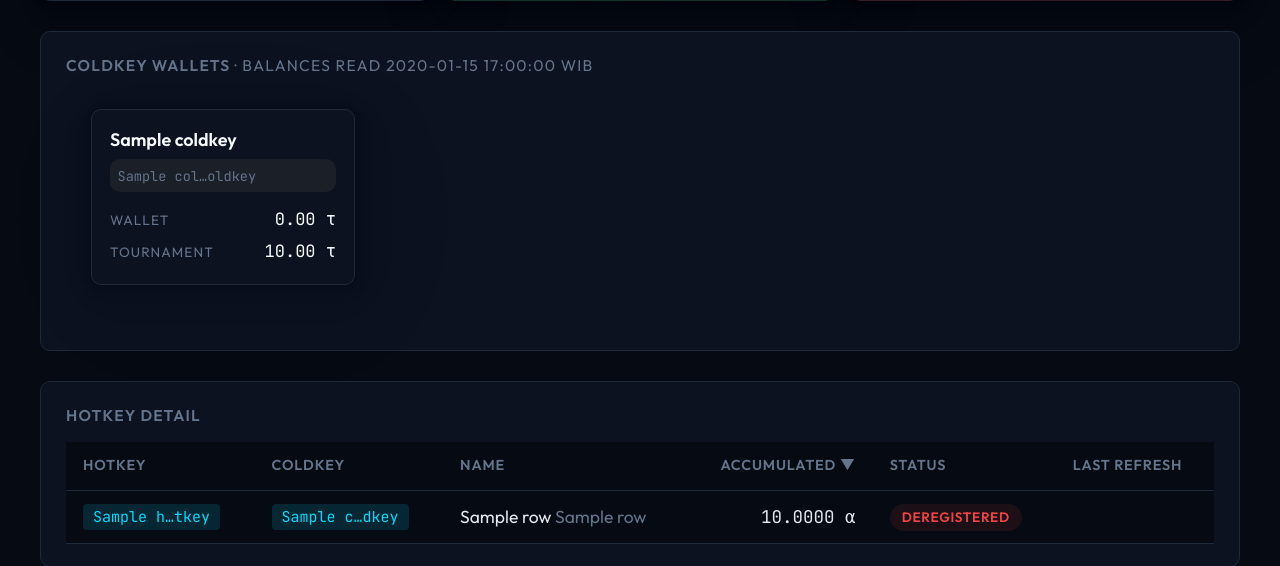
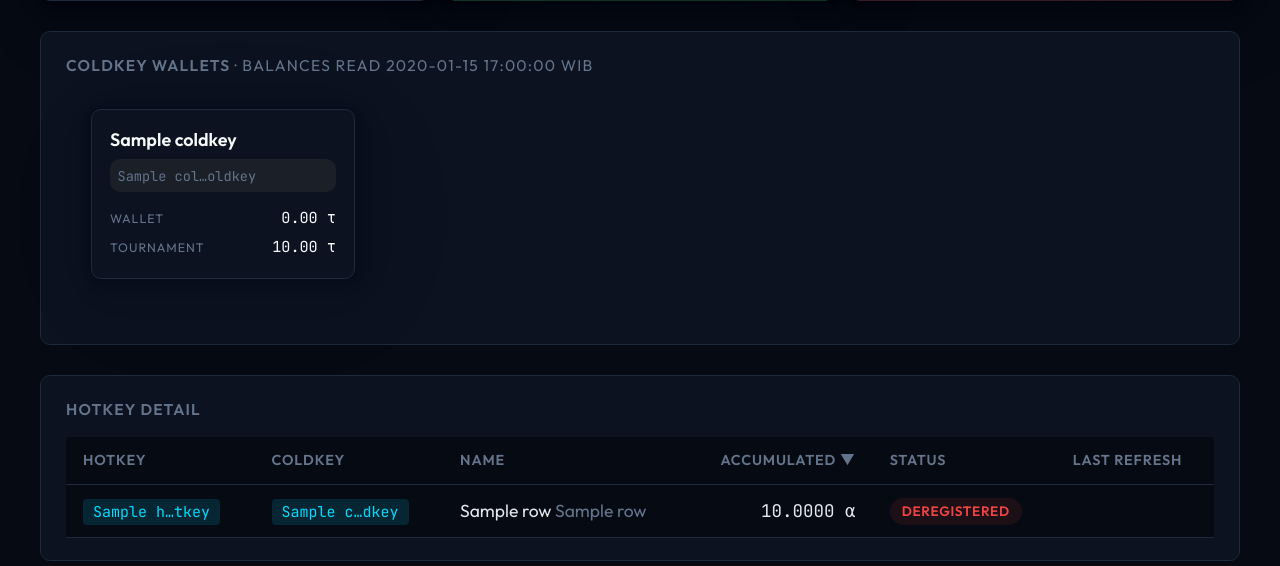
Before and after one commit to firzahdzm/data-emission, a FastAPI app: template src/emission_tracker/web/templates/dashboard.html in a window 1280 px wide. Shown: the part 448-1014 px from the top of the page. Run offline with FastAPI, Linux system fonts and the light colour scheme; the template is opened without the code that fills it: most values are stand-ins (such as "Sample title", 1, 10 or a date in 2020); parts of the project's set-up code (start-up, migrations or seed data) failed here and were passed over; some libraries are stand-ins or nearby versions.

Commit message:
style: shrink the coldkey card stat text
Co-Authored-By: Claude Opus 5 <noreply@anthropic.com>
Claude-Session: https://claude.ai/code/session_01FQ78wn4fxNA9PdYk9yZ2AW

```diff
--- a/src/emission_tracker/web/static/style.css
+++ b/src/emission_tracker/web/static/style.css
@@ -667,7 +667,7 @@ a:hover {
     padding: 0.16rem 0;
 }
 .coldkey-stat-label {
-    font-size: 0.68rem;
+    font-size: 0.62rem;
     text-transform: uppercase;
     letter-spacing: 0.08em;
     color: var(--sn-text-dim);
@@ -675,6 +675,6 @@ a:hover {
 .coldkey-stat-value {
     font-family: 'JetBrains Mono', monospace;
     font-variant-numeric: tabular-nums;
-    font-size: 0.85rem;
+    font-size: 0.76rem;
     color: var(--sn-text-bright);
 }
```
